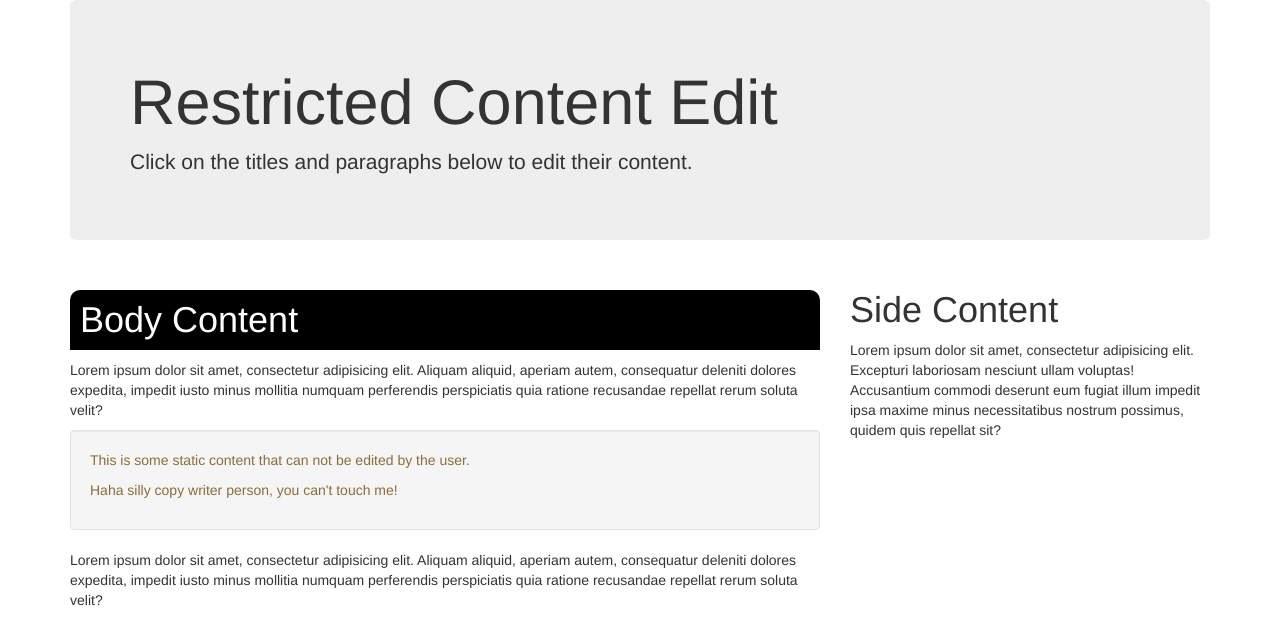
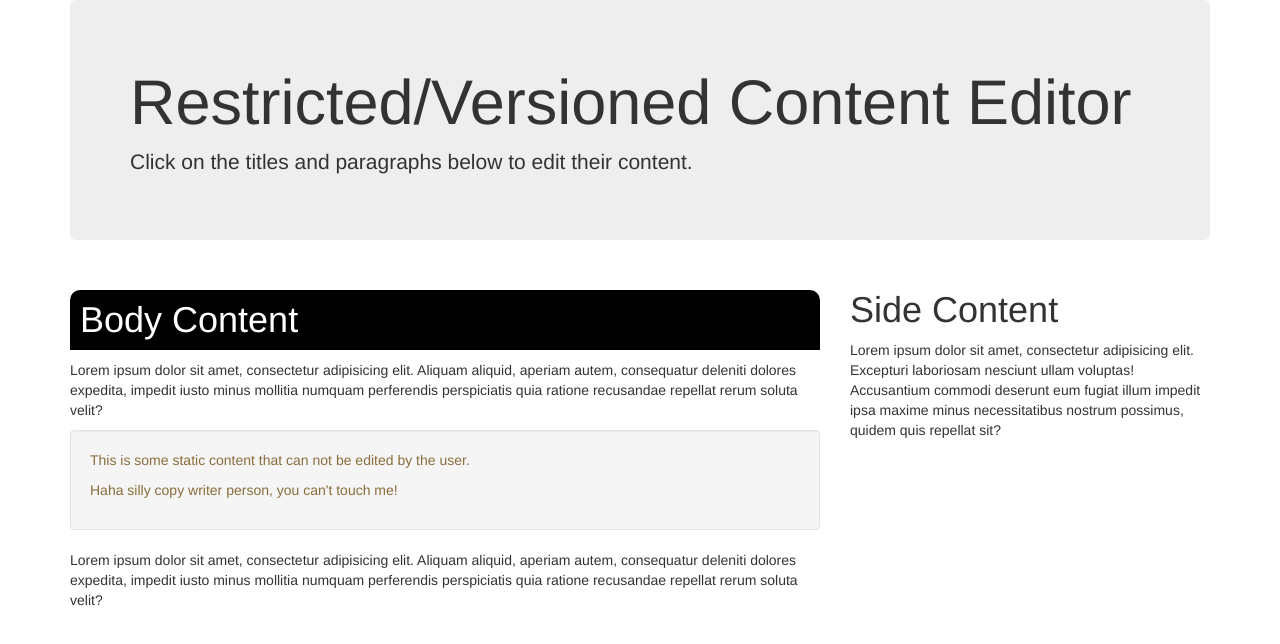
Before and after one commit to mattguest/edit_in_place_test, a plain HTML site: page index.html in a window 1280 px wide. Drawn offline with Linux system fonts and the light colour scheme; a script that the page names is missing.

Commit message:
Changed some wording

```diff
--- a/index.html
+++ b/index.html
@@ -17,7 +17,7 @@
 <div class="container">
 
     <div class="jumbotron">
-        <h1>Restricted Content Edit</h1>
+        <h1>Restricted/Versioned Content Editor</h1>
         <p>Click on the titles and paragraphs below to edit their content.</p>
     </div>
 
```
